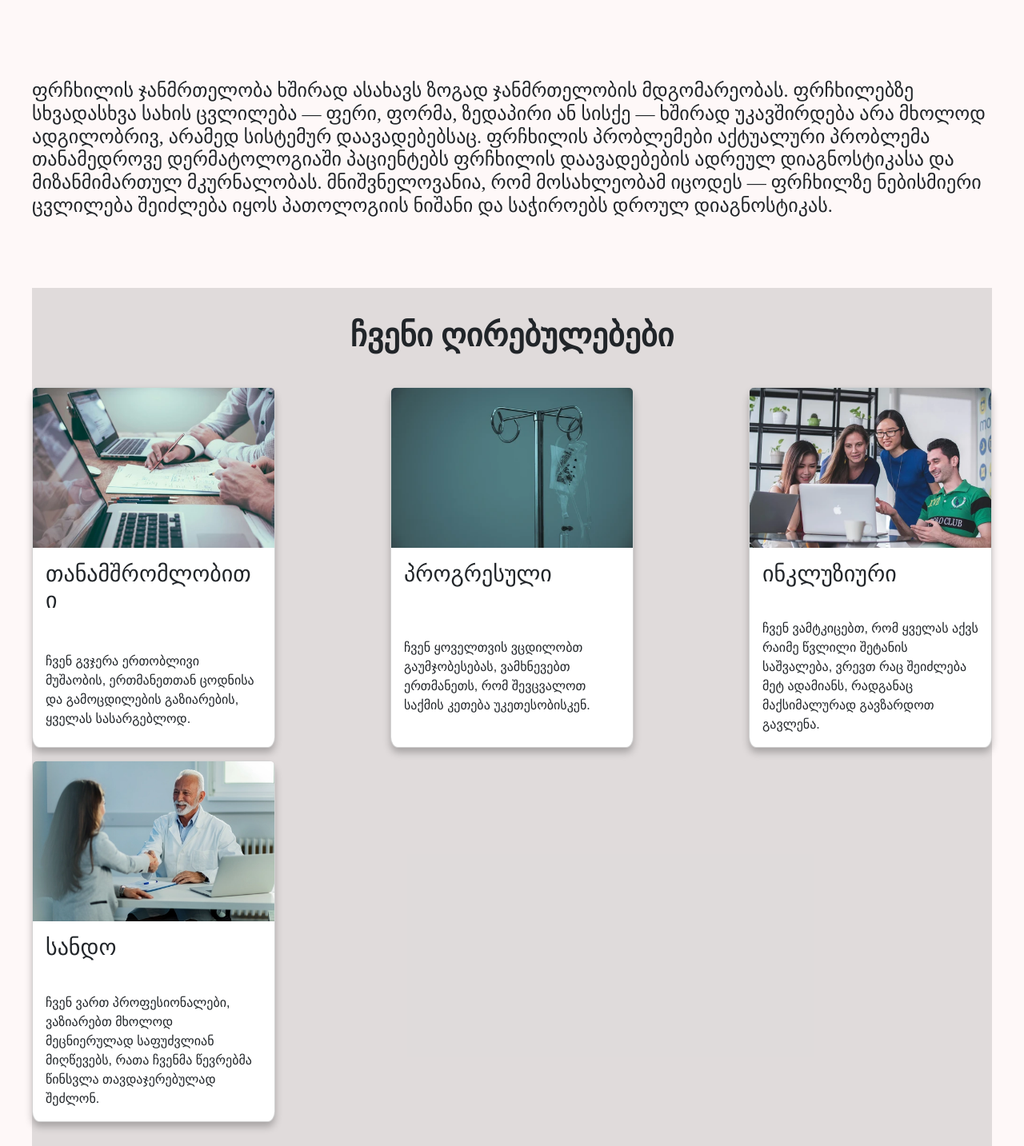
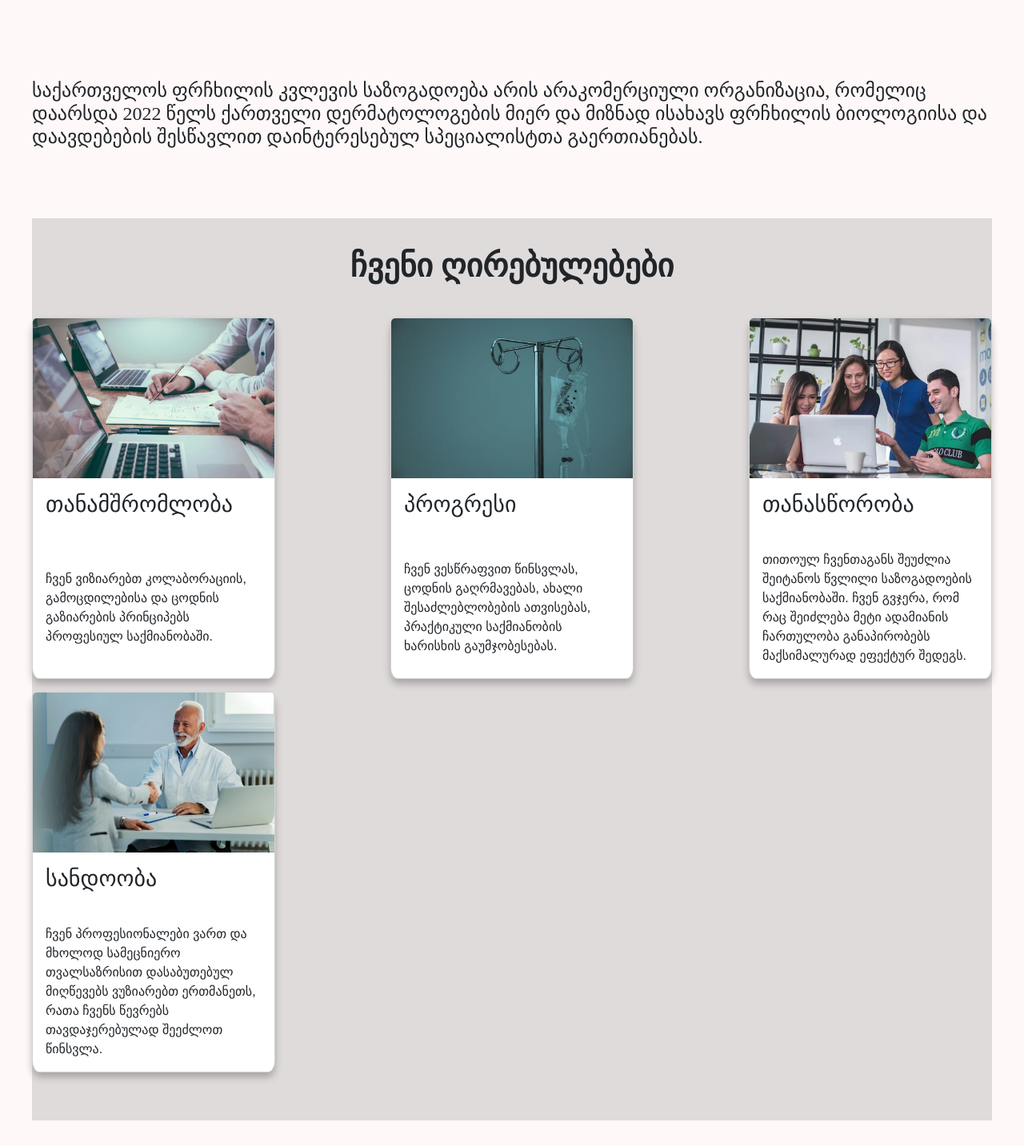
Before and after one commit to Taso007/NailSociety, a React (Vite) app in the folder NailSociety/: page / in a window 1280 px wide. Shown: the part 457-1890 px from the top of the page at 80% size. Built offline with nearby package versions, Linux system fonts and the light colour scheme; no server answers.

Commit message:
changes made in translations

```diff
--- a/NailSociety/src/components/Navbar.jsx
+++ b/NailSociety/src/components/Navbar.jsx
@@ -22,7 +22,7 @@
                   {t('about')}
                 </a>
                 <ul className="dropdown-menu" aria-labelledby="navbarDropdown">
-                  <li><a className="dropdown-item old-standard-tt-regular" href="/">{t('nav_academy')}</a></li>
+                  <li><a className="dropdown-item old-standard-tt-regular" href="/">{t('nav_society')}</a></li>
                   <li><hr className="dropdown-divider" /></li>
                   <li><a className="dropdown-item old-standard-tt-regular" href="/members">{t('nav_members')}</a></li>
                   <li><hr className="dropdown-divider" /></li>
--- a/NailSociety/src/translation/i18n.js
+++ b/NailSociety/src/translation/i18n.js
@@ -7,7 +7,7 @@
   eng: {
     translation: {
       about: 'About',
-      nav_academy: 'The Academy',
+      nav_society: 'Society',
       nav_members: 'Members',
       nav_statutes: 'Statutes',
       nav_reports: 'Annual reports',
@@ -15,7 +15,7 @@
       nav_blogs: 'Scientific blogs',
       nav_patients: 'Patients',
       home_title: '',
-      home_1_paragraph: 'Nail health often reflects overall health. Various changes in the nails — such as color, shape, surface, or thickness — are frequently associated not only with local issues but also with systemic diseases. Nail problems are a relevant concern in modern dermatology, requiring early diagnosis and targeted treatment of nail conditions. It is important for the public to understand that any change in the nails may be a sign of pathology and requires timely diagnosis.',
+      home_1_paragraph: 'The Nail Research Society of Georgia is a non-profit organization founded in 2022 by Georgian dermatologists. Its aim is to unite specialists interested in the study of nail biology and diseases.',
       home_2_paragraph: '',
       values: 'Our values',
       collaborative_title: 'Collaborative',
@@ -27,7 +27,7 @@
       trusted_title: 'Trusted',
       trusted_description: 'We are professional, only sharing scientifically sound advancements so our members can move forward with confidence.',
       members: 'Board Members',
-      events_paragraph: 'GNRS events are a great opportunity to experience first-hand the outstanding scientific content from top speakers in the field. Networking is also a great part of GNRS’s events; come meet up with doctors, professors, and industry leaders from around the world.',
+      events_paragraph: 'GNRS events provide a unique platform to explore high-level scientific presentations delivered by renowned specialists in the field. These meetings also offer an excellent environment for professional networking—bringing together physicians, researchers, and industry experts from across the globe.',
       events_latest: 'Latest GNRS',
       events_click: 'Click a box to view the',
       events_highlit: 'highlights.',
@@ -47,8 +47,8 @@
   },
   geo: {
     translation: {
-      about: 'შესახებ',
-      nav_academy: 'აკადემია',
+      about: 'ჩვენს შესახებ',
+      nav_society: 'საზოგადოება',
       nav_members: 'წევრები',
       nav_statutes: 'წესდება',
       nav_reports: 'წლიური ანგარიშები',
@@ -56,19 +56,19 @@
       nav_blogs: 'სამეცნიერო ბლოგები',
       nav_patients: 'პაციენტები',
       home_title: '',
-      home_1_paragraph: 'ფრჩხილის ჯანმრთელობა ხშირად ასახავს ზოგად ჯანმრთელობის მდგომარეობას. ფრჩხილებზე სხვადასხვა სახის ცვლილება — ფერი, ფორმა, ზედაპირი ან სისქე — ხშირად უკავშირდება არა მხოლოდ ადგილობრივ, არამედ სისტემურ დაავადებებსაც.  ფრჩხილის პრობლემები  აქტუალური პრობლემა თანამედროვე დერმატოლოგიაში პაციენტებს ფრჩხილის დაავადებების ადრეულ დიაგნოსტიკასა და მიზანმიმართულ მკურნალობას. მნიშვნელოვანია, რომ მოსახლეობამ იცოდეს — ფრჩხილზე ნებისმიერი ცვლილება შეიძლება იყოს პათოლოგიის ნიშანი და საჭიროებს დროულ დიაგნოსტიკას.',
+      home_1_paragraph: 'საქართველოს ფრჩხილის კვლევის საზოგადოება არის არაკომერციული ორგანიზაცია, რომელიც დაარსდა 2022 წელს ქართველი დერმატოლოგების მიერ და მიზნად ისახავს ფრჩხილის ბიოლოგიისა და დაავდებების შესწავლით დაინტერესებულ სპეციალისტთა გაერთიანებას.',
       home_2_paragraph: '',
       values: 'ჩვენი ღირებულებები',
-      collaborative_title: 'თანამშრომლობითი',
-      collaborative_description: 'ჩვენ გვჯერა ერთობლივი მუშაობის, ერთმანეთთან ცოდნისა და გამოცდილების გაზიარების, ყველას სასარგებლოდ.',
-      progressive_title: 'პროგრესული',
-      progressive_description: 'ჩვენ ყოველთვის ვცდილობთ გაუმჯობესებას, ვამხნევებთ ერთმანეთს, რომ შევცვალოთ საქმის კეთება უკეთესობისკენ.',
-      inclusive_title: 'ინკლუზიური',
-      inclusive_description: 'ჩვენ ვამტკიცებთ, რომ ყველას აქვს რაიმე წვლილი შეტანის საშვალება, ვრევთ რაც შეიძლება მეტ ადამიანს, რადგანაც მაქსიმალურად გავზარდოთ გავლენა.',
-      trusted_title: 'სანდო',
-      trusted_description: 'ჩვენ ვართ პროფესიონალები, ვაზიარებთ მხოლოდ მეცნიერულად საფუძვლიან მიღწევებს, რათა ჩვენმა წევრებმა წინსვლა თავდაჯერებულად შეძლონ.',
+      collaborative_title: 'თანამშრომლობა',
+      collaborative_description: 'ჩვენ ვიზიარებთ კოლაბორაციის, გამოცდილებისა და ცოდნის გაზიარების პრინციპებს პროფესიულ საქმიანობაში.',
+      progressive_title: 'პროგრესი',
+      progressive_description: 'ჩვენ ვესწრაფვით წინსვლას, ცოდნის გაღრმავებას, ახალი შესაძლებლობების ათვისებას, პრაქტიკული საქმიანობის ხარისხის გაუმჯობესებას.',
+      inclusive_title: 'თანასწორობა',
+      inclusive_description: 'თითოულ ჩვენთაგანს შეუძლია შეიტანოს წვლილი საზოგადოების საქმიანობაში. ჩვენ გვჯერა, რომ რაც შეიძლება მეტი ადამიანის ჩართულობა განაპირობებს მაქსიმალურად ეფექტურ შედეგს.',
+      trusted_title: 'სანდოობა',
+      trusted_description: 'ჩვენ პროფესიონალები ვართ და მხოლოდ სამეცნიერო თვალსაზრისით დასაბუთებულ მიღწევებს ვუზიარებთ ერთმანეთს, რათა ჩვენს წევრებს თავდაჯერებულად შეეძლოთ წინსვლა.',
       members: 'გამგეობის წევრები',
-      events_paragraph: 'GNRS-ის ღონისძიებები შესანიშნავ შესაძლებლობას იძლევა, რომ გამოსცადოთ გამოჩენილი სამეცნიერო ამბები ამ სფეროში საუკეთესო მომხსენებლებისგან. კავშირები ასევე GNRS-ის ღონისძიებების დიდი ნაწილია; მოდით და შეხვდით ექიმებს, პროფესორებს და ინდუსტრიის ლიდერებს მთელი მსოფლიოდან.',
+      events_paragraph: 'GNRS-ის ღონისძიებები უნიკალურ პლატფორმას წარმოადგენს დარგის ცნობილი სპეციალისტების მიერ წარმოდგენილ მაღალი დონის სამეცნიერო პრეზენტაციების შესასწავლად. ეს შეხვედრები ასევე შესანიშნავ გარემოს ქმნის პროფესიული ქსელური ურთიერთობებისთვის — აერთიანებს ექიმებს, მკვლევარებსა და ინდუსტრიის ექსპერტებს ჩვენს ქვეყანაში',
       events_latest: 'უახლესი GNRS',
       events_click: 'ყუთზე დააწკაპუნეთ სანახავად',
       events_highlit: 'მაჩვენებლების',
```
